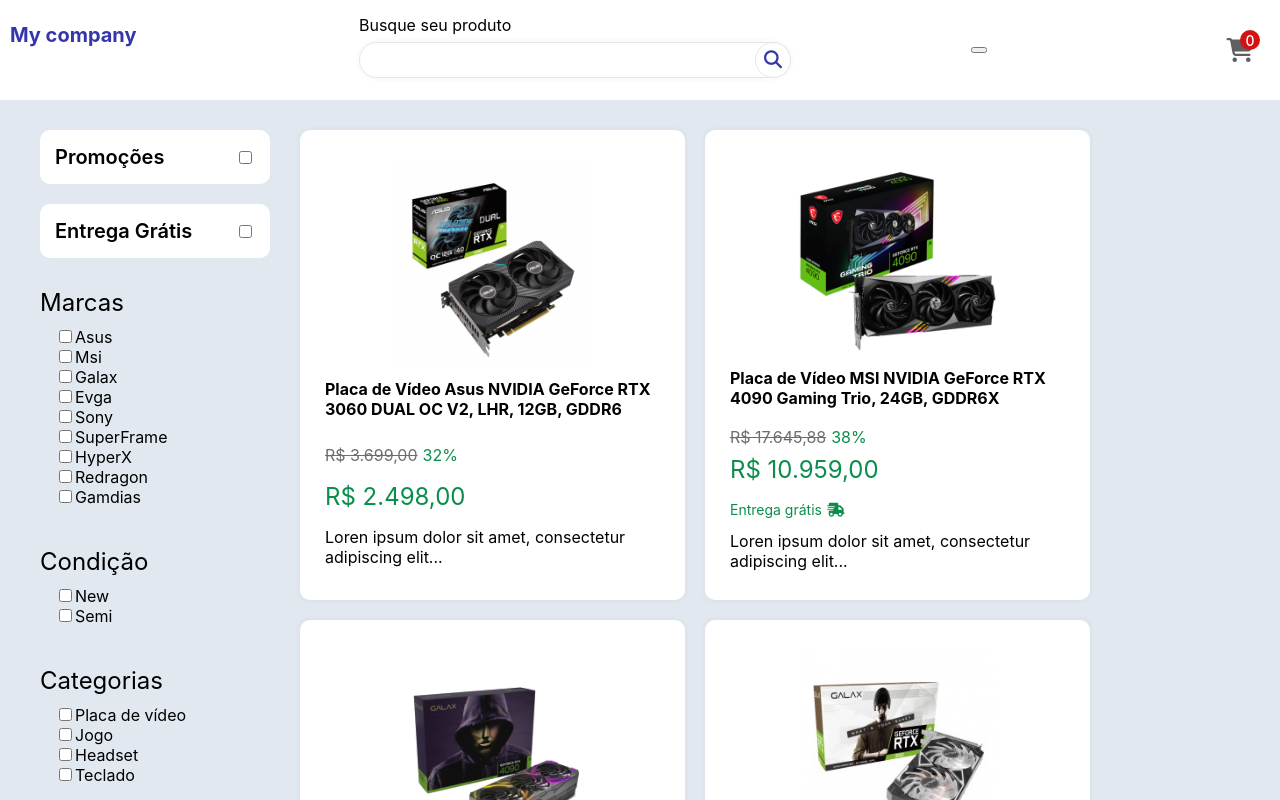
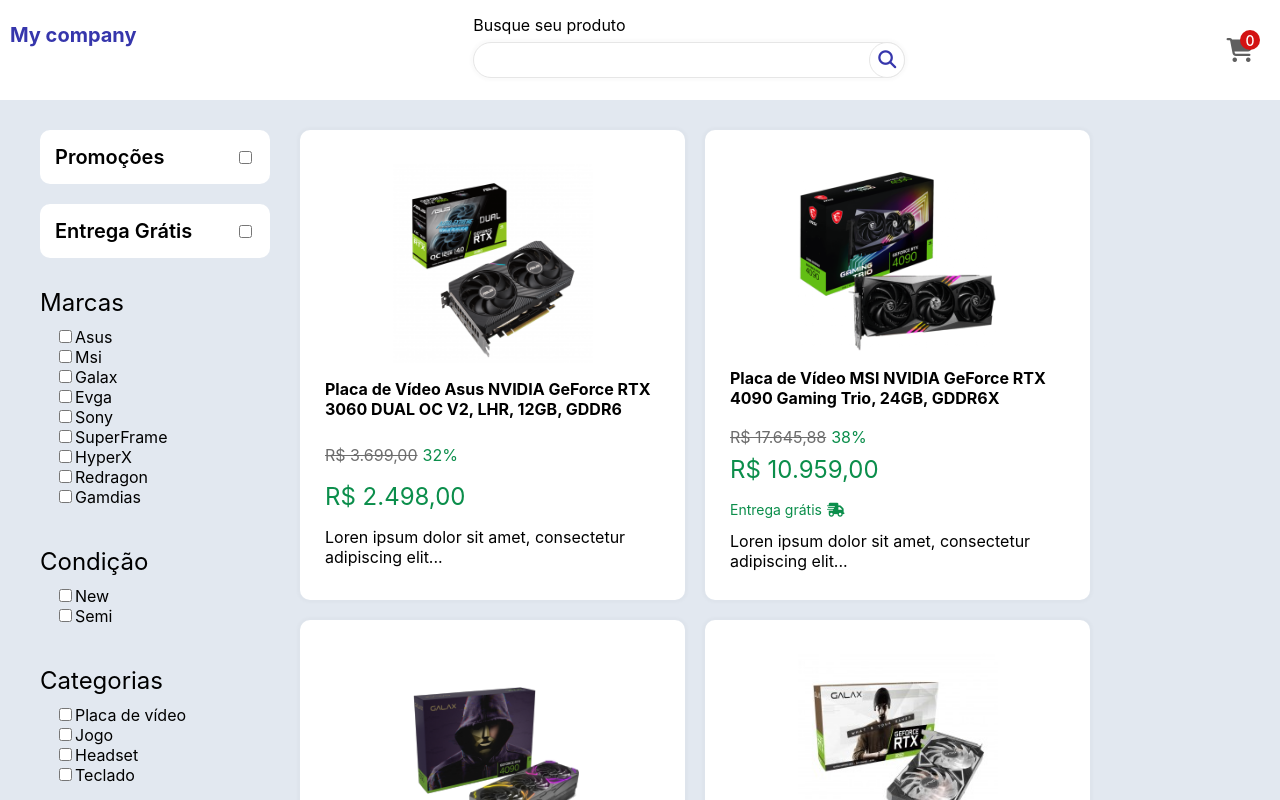
Before and after one commit to EXTR3MUS/ecommerce-app, a React (Create React App) app: page / in a window 1280 px wide. Shown: the top 800 px of the page. Built offline with nearby package versions, Linux system fonts and the light colour scheme.

Commit message:
Fix: remocao de botao de testes

```diff
--- a/src/components/HeaderSection.jsx
+++ b/src/components/HeaderSection.jsx
@@ -47,7 +47,6 @@
               <i class="fa-solid fa-search" style={{color: "#3636ac"}} onClick={props.changeState}></i>
             </div>
         </div>
-        <button onClick={toggleCart}></button>
         <div className="carrinho-header">
           <i class="fa-solid fa-cart-shopping" style={{color: "#5f5f5f", fontSize: "1.5rem"}} onClick={toggleCart}></i>
           <div className="qtd-carrinho-header" style={{pointerEvents: "none"}}>{getNumberOfProducts()}</div>
```
